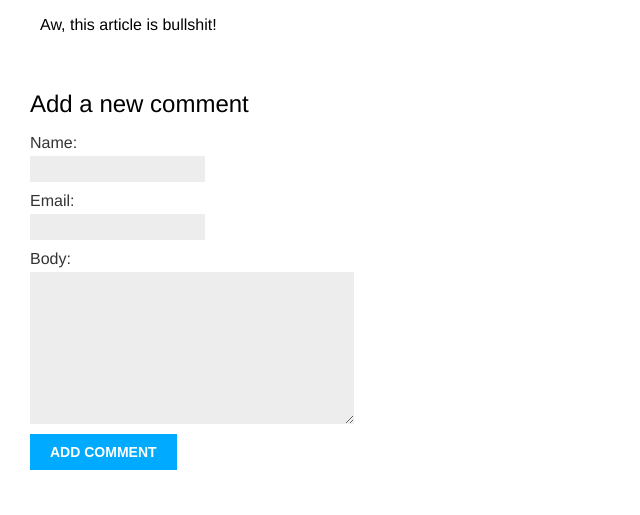
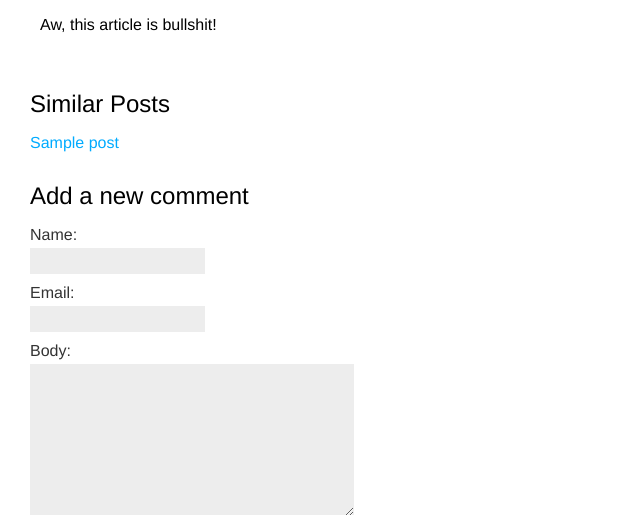
Before and after one commit to flaugher/django2-by-example, a Django app: template mysite/blog/templates/blog/post/detail.html in a window 1280 px wide. Shown: the part 474-989 px from the top of the page, without its empty margins (0-640 px from the left). Before the commit the page ends 944 px from the top, so only its background shows below. Run offline with Django 3.2, Linux system fonts and the light colour scheme; data comes from the database, SQL or seed files in the repository; the template is opened without the code that fills it: values that come from a table or form of the project are taken from there, most other values are stand-ins (such as "Sample title", 1, 10 or a date in 2020); parts of the project's set-up code (start-up, migrations or seed data) failed here and were passed over.

Commit message:
Add code to retrieve posts by similarity

```diff
--- a/mysite/blog/templates/blog/post/detail.html
+++ b/mysite/blog/templates/blog/post/detail.html
@@ -36,13 +36,33 @@
 {% endfor %}
 
 {% if new_comment %}
+
   <h2>Your comment has been added.</h2>
+
 {% else %}
+
+  {% comment %}
+  django-taggit includes a similar_objects() manager that you can use to retrieve objects by shared tags.
+  See these:
+  https://shrtm.nu/PaNj
+  https://shrtm.nu/fSDY
+  https://shrtm.nu/lfqv
+  {% endcomment %}
+  <h2>Similar Posts</h2>
+  {% for post in similar_posts %}
+    <p>
+      <a href="{{ post.get_absolute_url }}">{{ post.title }}</a>
+    </p>
+  {% empty %}
+    There are no similar posts yet.
+  {% endfor %}
+
   <h2>Add a new comment</h2>
   <form action="." method="post">
     {{ comment_form.as_p }}
     {% csrf_token %}
     <p><input type="submit" value="Add comment"></p>
   </form>
+
 {% endif %}
 {% endblock content %}
```
Also changed, not shown: mysite/blog/views.py (+27 -1 lines), README.md.
